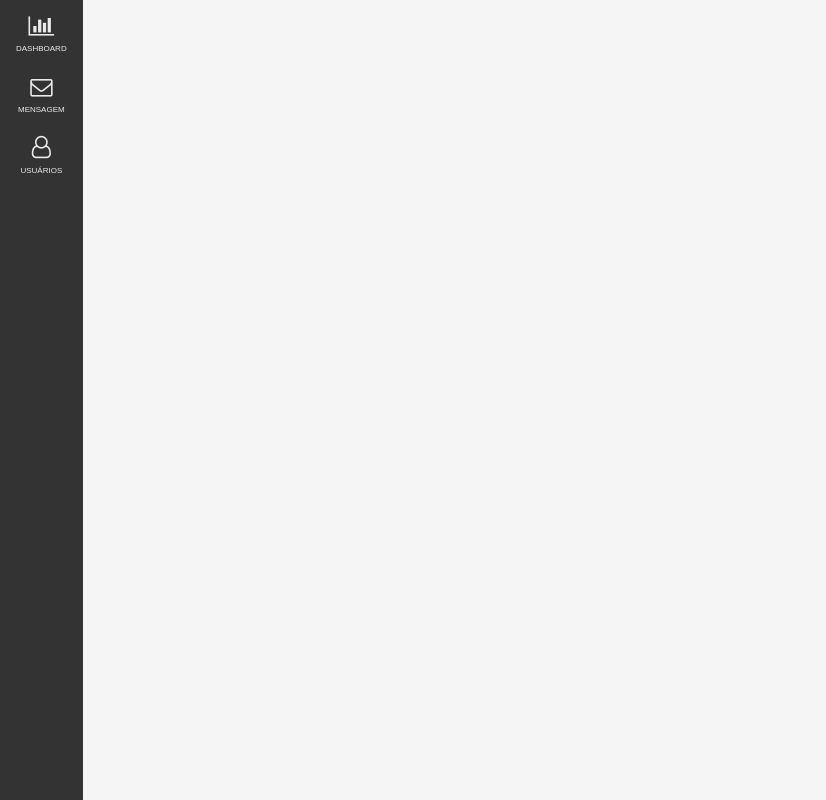
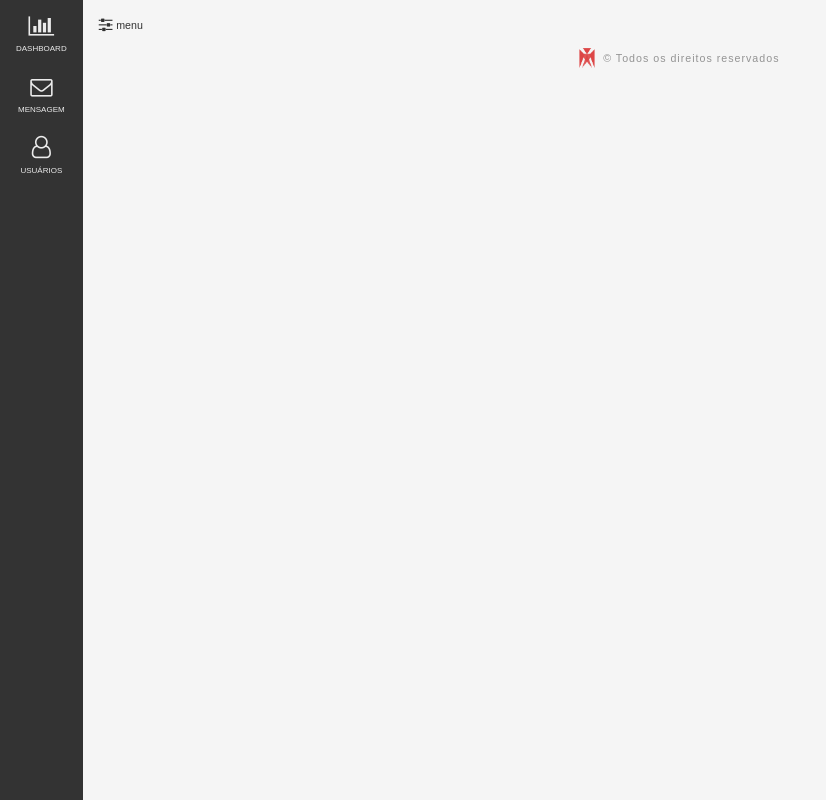
Before and after one commit to denismanfroioficial/dashboard, a plain HTML site: page index.html in a window 1280 px wide. Shown: the whole page, without its empty margins (0-826 px from the left). Drawn offline with Linux system fonts and the light colour scheme.

Commit message:
Header and Footer main content

```diff
--- a/assets/css/clone.css
+++ b/assets/css/clone.css
@@ -18,3 +18,10 @@
 	-ms-align-items: center;
 	align-items: center;
 }
+.flex-1{
+	-webkit-flex: 1;
+	-moz-flex: 1;
+	-ms-flex: 1;
+	-o-flex: 1;
+	flex: 1;
+}
--- /dev/null
+++ b/assets/css/footer.css
@@ -0,0 +1,22 @@
+/*Footer Content Main*/
+#footer-content{
+	justify-content: center;
+	-ms-align-items: center;
+	align-items: center;
+	padding: 1em 0;
+}
+#footer-content figure{
+	-ms-align-items: center;
+	align-items: center;
+	justify-content: center;
+}
+#footer-content figcaption{
+	font-size: .8em;
+	padding: 0 .5em;
+}
+#footer-content figure img{width: 20px;}
+#footer-content small{
+	font-family: sans-serif;
+	letter-spacing: 1px;
+	color: rgba(0,0,0,.4);
+}
--- /dev/null
+++ b/assets/css/header.css
@@ -0,0 +1,15 @@
+/*Header*/
+#header-content{
+	color: rgba(0,0,0,.8);
+	justify-content: space-between;
+}
+.menu-hamburguer{
+	cursor: pointer;
+	-ms-align-items: center;
+	align-items: center;
+}
+.menu-hamburguer p{
+	font-size: .8em;
+	padding-left: .3em;
+	font-family: sans-serif;
+}
--- a/assets/css/import.css
+++ b/assets/css/import.css
@@ -8,5 +8,11 @@
 @import 'style.css';
 /*Navegation*/
 @import 'navegation.css';
+/*Header*/
+@import 'header.css';
+/*Footer*/
+@import 'footer.css';
 /*Media*/
 @import 'media.css';
+/*Stages*/
+@import 'stages.css';
--- a/assets/css/reset.css
+++ b/assets/css/reset.css
@@ -8,9 +8,9 @@
 	-webkit-tap-highlight-color: transparent;
 	-moz-tap-highlight-color: transparent;
 	tap-highlight-color: transparent;
-	-webkit-transition: all 0.1s ease;
-	-o-transition: all 0.1s ease;
-	transition: all 0.1s ease;
+	-webkit-transition: all 0.4s ease;
+	-o-transition: all 0.4s ease;
+	transition: all 0.4s ease;
 }
 body, html{
 	font-size: 100%; /*16px*/
--- /dev/null
+++ b/assets/css/stages.css
@@ -0,0 +1,6 @@
+/*Open / Close Nav Left Bar*/
+.oc-bar{
+	width: 0!important;
+	padding: 0!important;
+	overflow: hidden;
+}
--- a/assets/js/dev.js
+++ b/assets/js/dev.js
@@ -1 +1,21 @@
-// alert("Olá mundo!");
+// ##
+// ** Construction functions
+// ##
+// Calc Width Element
+function calcWidthEl (elW) {return document.querySelector(elW).clientWidth || document.querySelector(elW).offsetWidth;}
+// Calc Height Element
+function calcHeightEl (elH) {return document.querySelector(elH).clientHeight || document.querySelector(elH).offsetHeight;}
+
+// Function Open Close Left Bar
+(function ocBar (){
+	var navLeftBar, btHamburguer;
+
+	navLeftBar 		= document.querySelector("#aside-navegation");
+	btHamburguer 	= document.querySelector(".menu-hamburguer");
+
+	if(document.body.clientWidth <= 414 || document.body.offsetWidth <= 414){
+		navLeftBar.classList.add("oc-bar");
+	}
+
+	btHamburguer.onclick = function () {navLeftBar.classList.toggle("oc-bar");}
+}());
--- a/index.html
+++ b/index.html
@@ -5,6 +5,7 @@
 	<meta name="viewport" 					content="width=device-width,initial-scale=1">
 	<meta name="theme-color" 				content="#999999" />
 	<title>Dashboard</title>
+	<link rel="icon" type="image/png" href="assets/media/image/favicon/favicon.ico" />
 	<link rel="stylesheet" href="assets/css/import.css"> <!-- CSS -->
 </head>
 <body>
@@ -12,7 +13,7 @@
 <main id="main" class="d-flex" role="main">
 	<!-- Created navegation bar -->
 	<aside id="aside-navegation" class="d-flex">
-		<nav id="nav-left-bar" class="d-flex column align-center" role="navegation">
+		<nav id="nav-left-bar" class="d-flex column align-center flex-1" role="navegation">
 			<!-- Item nav bar -->
 			<a href="#" title="Dashboard" class="d-flex column">
 				<!-- Icon Option Nav Bar -->
@@ -49,10 +50,21 @@
 		</nav>
 	</aside>
 	<!-- Content main -->
-	<main id="content-main" class="d-flex" role="content">
-		<header class="d-flex">
-
+	<main id="content-main" class="d-flex column" role="content">
+		<!-- Header content main -->
+		<header id="header-content" class="d-flex">
+			<section class="menu-hamburguer d-flex">
+				<i class="fa fa-sliders" aria-hidden="true"></i>
+				<p><small>menu</small></p>
+			</section>
 		</header>
+		<!-- Footer content main -->
+		<footer id="footer-content" class="d-flex">
+			<figure class="d-flex flex-1">
+				<img src="assets/media/image/logo/logo-denismanfroi.png" alt="Logo Denis Manfroi">
+				<figcaption><small>&copy Todos os direitos reservados</small></figcaption>
+			</figure>
+		</footer>
 	</main>
 </main>
 
```
Also changed, not shown: assets/media/image/favicon/favicon.ico (added), assets/media/image/logo/logo-denismanfroi.png (added), 4 other files.
